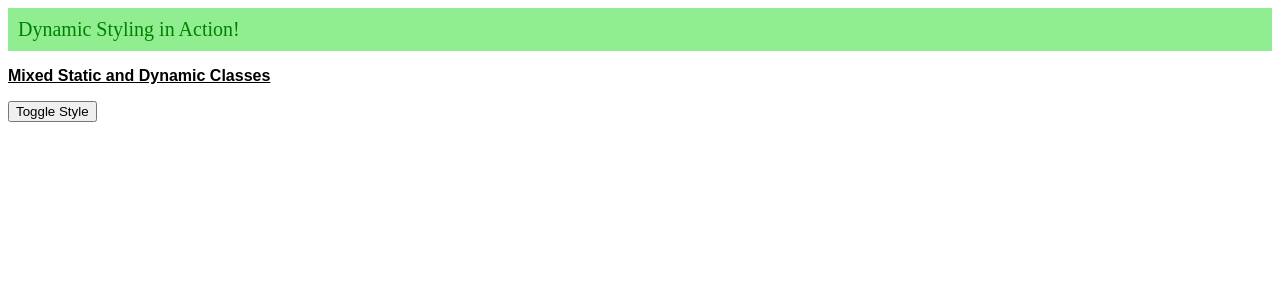
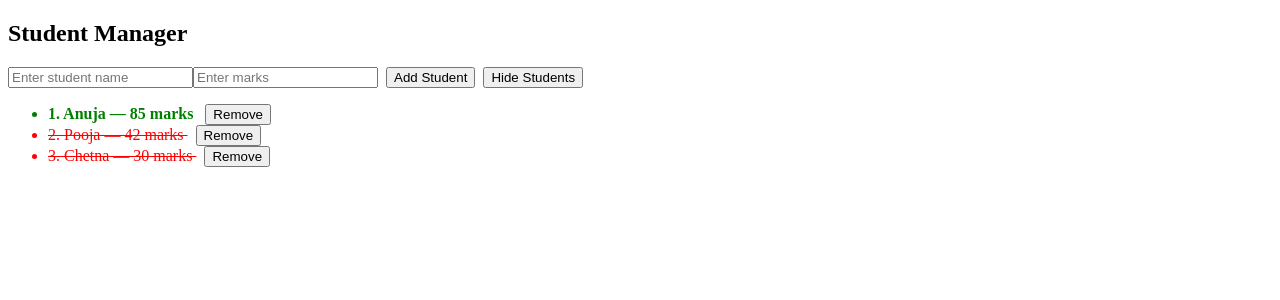
Before and after one commit to mrunalisd/Angular-In-30-Days, an Angular app: page / in a window 1280 px wide. Shown: the top 300 px of the page. Built offline with nearby package versions, Linux system fonts and the light colour scheme.

Commit message:
directives in angular

```diff
--- a/src/app/app.component.html
+++ b/src/app/app.component.html
@@ -8,5 +8,7 @@
 <app-effect-angular></app-effect-angular>
 
 <app-two-way-binding></app-two-way-binding>
+
+<app-dynamic-styling></app-dynamic-styling>
 -->
-<app-dynamic-styling></app-dynamic-styling>
+<app-directive></app-directive>
--- a/src/app/app.component.ts
+++ b/src/app/app.component.ts
@@ -9,10 +9,11 @@ import { Computedsignals } from "./computedsignals/computedsignals";
 import { EffectAngular } from "./effect-angular/effect-angular";
 import { TwoWayBinding } from "./two-way-binding/two-way-binding";
 import { DynamicStyling } from "./dynamic-styling/dynamic-styling";
+import { Directive } from "./directive/directive";
 
 @Component({
   selector: 'app-root',
-  imports: [RouterOutlet, Writablesignals, Computedsignals, EffectAngular, TwoWayBinding, DynamicStyling],
+  imports: [RouterOutlet, Writablesignals, Computedsignals, EffectAngular, TwoWayBinding, DynamicStyling, Directive],
   templateUrl: './app.component.html',
   styleUrl: './app.component.css',
   standalone: true
--- /dev/null
+++ b/src/app/directive/directive.css
@@ -0,0 +1,9 @@
+.pass {
+  font-weight: bold;
+}
+.fail {
+  text-decoration: line-through;
+}
+button {
+  margin-left: 8px;
+}
--- /dev/null
+++ b/src/app/directive/directive.html
@@ -0,0 +1,29 @@
+<h2>{{ title }}</h2>
+
+<!-- Attribute Directive: [(ngModel)] for two-way data binding -->
+<input [(ngModel)]="newStudentName" placeholder="Enter student name">
+<input [(ngModel)]="newStudentMarks" type="number" placeholder="Enter marks">
+<button (click)="addStudent()">Add Student</button>
+
+<!-- Toggle list using Structural Directive (*ngIf) -->
+<button (click)="toggleList()">
+  {{ showList ? 'Hide' : 'Show' }} Students
+</button>
+
+<!-- Structural Directive: *ngIf to conditionally render -->
+<div *ngIf="showList; else noData">
+  <ul>
+    <!-- Structural Directive: *ngFor to loop students -->
+    <li *ngFor="let student of students; index as i"
+        [ngClass]="{ 'pass': student.marks >= 50, 'fail': student.marks < 50 }"
+        [ngStyle]="{ 'color': getMarksColor(student.marks) }">
+      {{ i+1 }}. {{ student.name }} — {{ student.marks }} marks
+      <button (click)="removeStudent(i)">Remove</button>
+    </li>
+  </ul>
+</div>
+
+<!-- Template to show when no students exist -->
+<ng-template #noData>
+  <p>No students available. Add some above!</p>
+</ng-template>
--- /dev/null
+++ b/src/app/directive/directive.ts
@@ -0,0 +1,49 @@
+import { Component } from '@angular/core';
+import { FormsModule } from '@angular/forms';
+import { CommonModule } from '@angular/common';
+
+
+@Component({
+  selector: 'app-directive',
+  imports: [FormsModule,CommonModule],
+  templateUrl: './directive.html',
+  styleUrl: './directive.css'
+})
+export class Directive {
+    title = 'Student Manager';
+  showList = true;
+
+  // Student data
+  students = [
+    { name: 'Anuja', marks: 85 },
+    { name: 'Pooja', marks: 42 },
+    { name: 'Chetna', marks: 30 }
+  ];
+
+  // For [(ngModel)] binding
+  newStudentName = '';
+  newStudentMarks: number | null = null;
+
+  toggleList() {
+    this.showList = !this.showList;
+  }
+
+  addStudent() {
+    if (this.newStudentName.trim() && this.newStudentMarks !== null) {
+      this.students.push({
+        name: this.newStudentName.trim(),
+        marks: this.newStudentMarks
+      });
+      this.newStudentName = '';
+      this.newStudentMarks = null;
+    }
+  }
+
+  removeStudent(index: number) {
+    this.students.splice(index, 1);
+  }
+
+  getMarksColor(marks: number) {
+    return marks >= 50 ? 'green' : 'red';
+  }
+}
```
Also changed, not shown: 1 other file (tests, documents, lock files or other folders).
